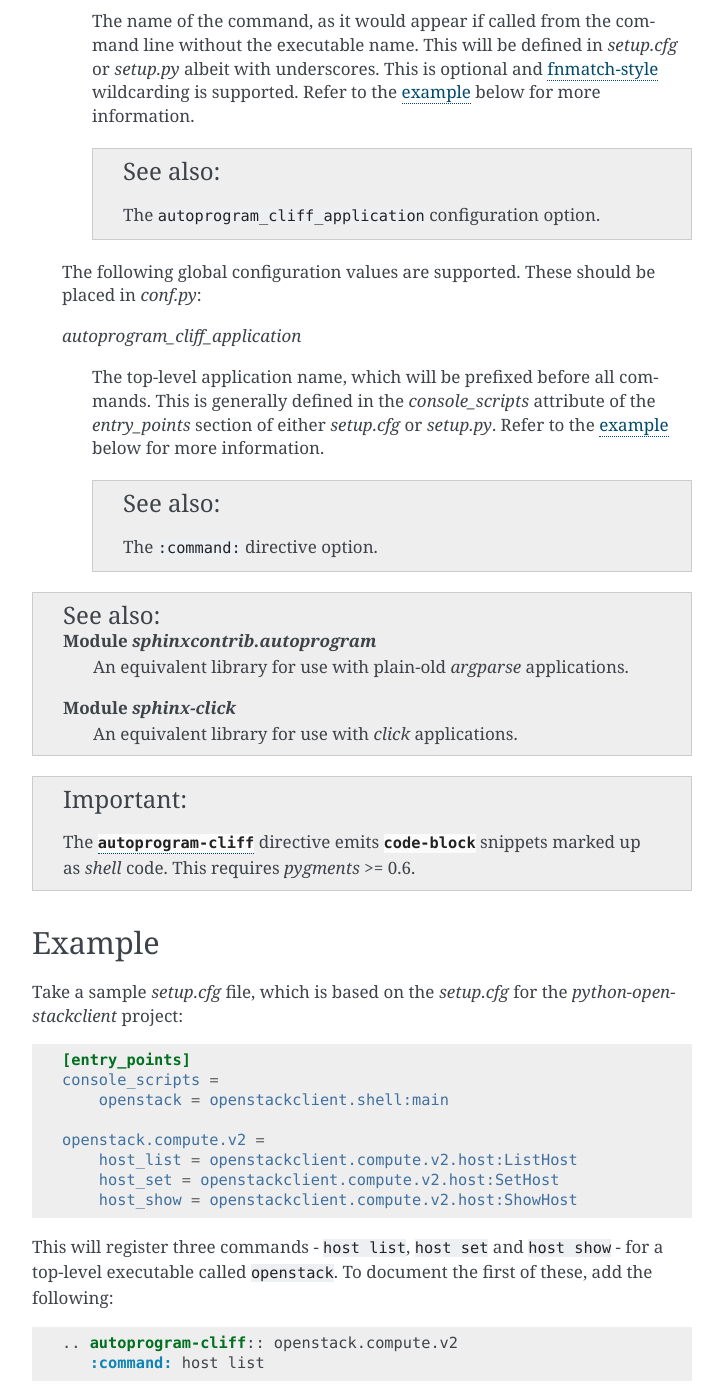
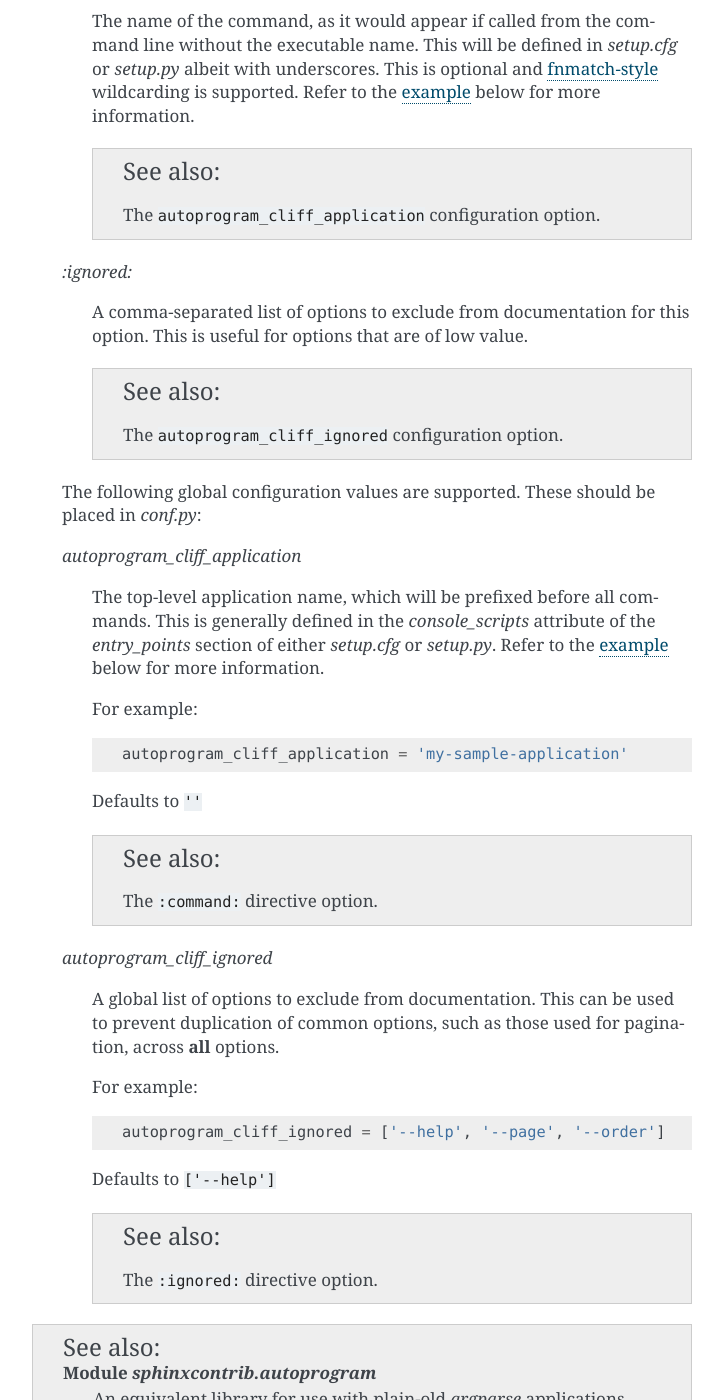
Before and after one commit to openstack/cliff, a Sphinx documentation site: the page built from doc/source/sphinxext.rst, in a window 1280 px wide and 1400 px high, scrolled down 490 px. Shown: the whole window, without its empty margins (388-1111 px from the left). Built offline with Sphinx 7.4.7, drawn with Linux system fonts in a browser that asks for light colours; the version number could not be read and is left out.

Commit message:
sphinxext: Allow configuration of ignorable options
At the moment, the help action (-h, --help) is ignored by default.
However, there is merit in being able to ignore further options. Make it
so.

Change-Id: I924d89fd6b602accac90604a3427b19bd4f9777a
Signed-off-by: Stephen Finucane <sfinucan@redhat.com>

```diff
--- a/doc/source/sphinxext.rst
+++ b/doc/source/sphinxext.rst
@@ -31,6 +31,13 @@ cliff supports integration with Sphinx by way of a `Sphinx directives`__.
 
      .. seealso:: The ``autoprogram_cliff_application`` configuration option.
 
+   `:ignored:`
+
+     A comma-separated list of options to exclude from documentation for this
+     option. This is useful for options that are of low value.
+
+     .. seealso:: The ``autoprogram_cliff_ignored`` configuration option.
+
    The following global configuration values are supported. These should be
    placed in `conf.py`:
 
@@ -41,7 +48,31 @@ cliff supports integration with Sphinx by way of a `Sphinx directives`__.
      the `entry_points` section of either `setup.cfg` or `setup.py`. Refer to
      the example_ below for more information.
 
+     For example:
+
+     .. code-block:: python
+
+        autoprogram_cliff_application = 'my-sample-application'
+
+     Defaults to ``''``
+
      .. seealso:: The ``:command:`` directive option.
+
+   `autoprogram_cliff_ignored`
+
+     A global list of options to exclude from documentation. This can be used
+     to prevent duplication of common options, such as those used for
+     pagination, across **all** options.
+
+     For example:
+
+     .. code-block:: python
+
+        autoprogram_cliff_ignored = ['--help', '--page', '--order']
+
+     Defaults to ``['--help']``
+
+     .. seealso:: The ``:ignored:`` directive option.
 
 .. seealso::
 
```
Also changed, not shown: 1 other file.
